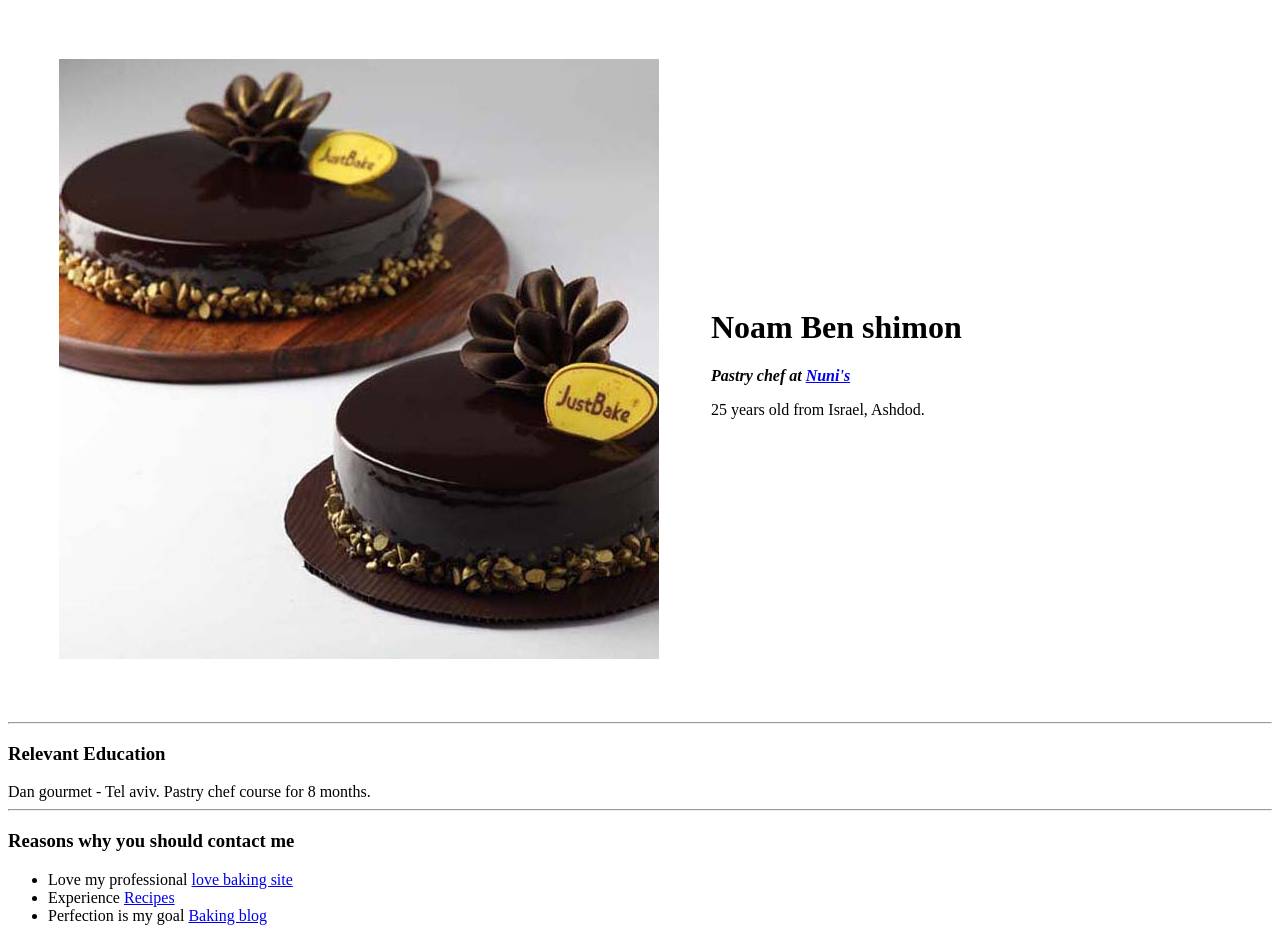
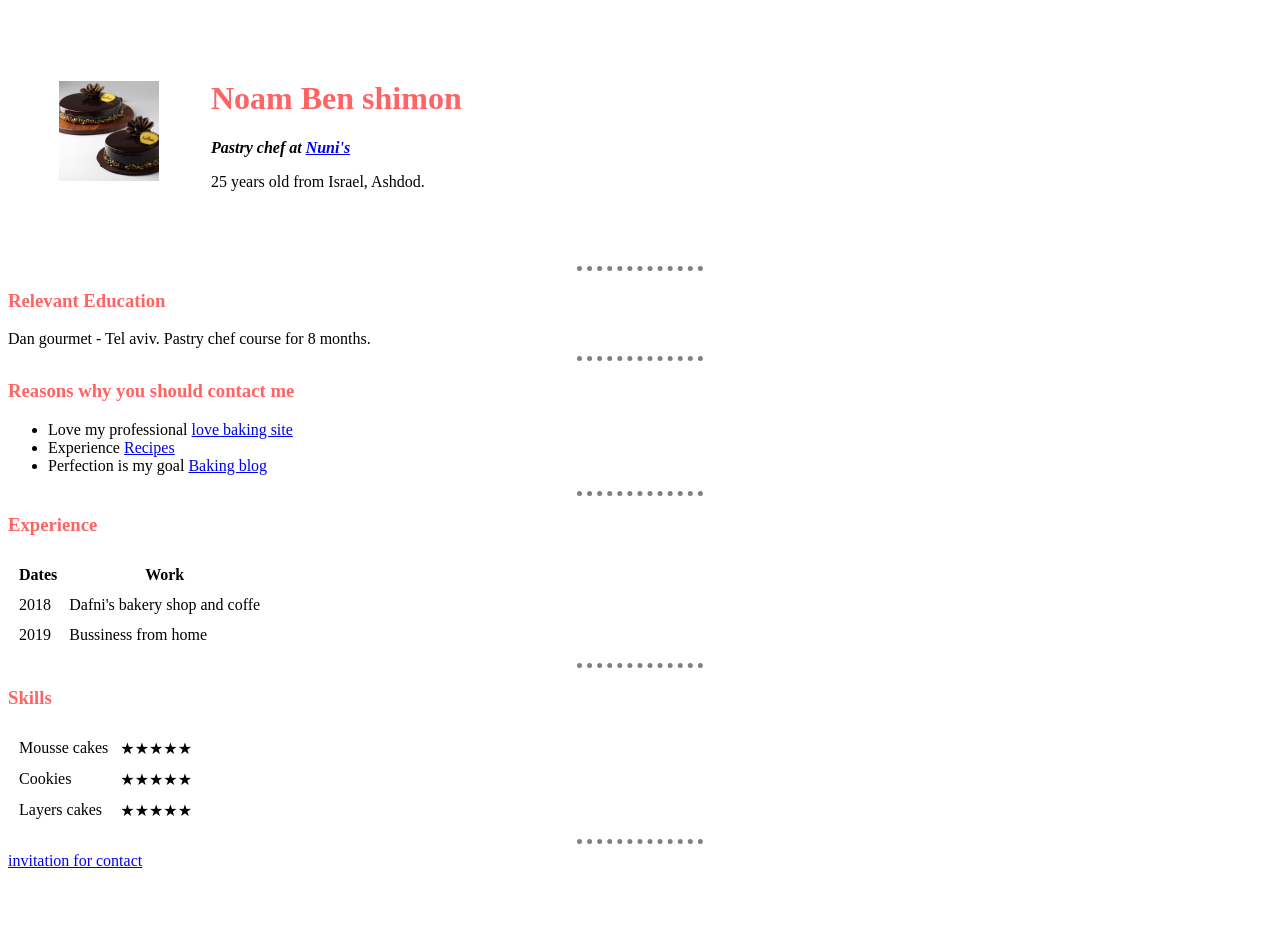
Before and after one commit to Noam-BS/cv, a plain HTML site: page index.html in a window 1280 px wide. Shown: the top 928 px of the page. After the commit the page ends 878 px from the top, so only its background shows below. Drawn offline with Linux system fonts and the light colour scheme; files that its build step writes are made by us from their sources.

Commit message:
Add files via upload

```diff
--- a/index.html
+++ b/index.html
@@ -4,9 +4,12 @@
 <head>
   <meta charset="utf-8">
   <title>Noam's personal site</title>
+<link rel="stylesheet" href="css/styles.css">
+
 </head>
 
 <body>
+
   <table cellspacing="50">
     <tr>
       <td><img src="cakes.jpg" alt="My cakes"></td>
@@ -70,7 +73,7 @@
     </tr>
   </table>
   <hr />
- <a href="C:\Users\user\Desktop\WEB DEVELOPMENT\contact me.html">invitation for contact</a>
+  <a href="C:\Users\user\Desktop\WEB DEVELOPMENT\contact me.html">invitation for contact</a>
 </body>
 
 </html>
--- /dev/null
+++ b/styles.css
@@ -0,0 +1,23 @@
+  body {
+    background-color: ffffc5;
+  }
+  h1 {
+  color: #ff6464;
+  }
+
+h3 {
+  color: #ff6464;
+}
+
+
+  hr {
+    border-style: none;
+    border-top-style: dotted;
+    border-color: grey;
+    border-width: 5px;
+    width: 10%;
+  }
+
+  img {
+    height: 100px;
+  }
```
Also changed, not shown: contact me.html (+4 -1 lines).
